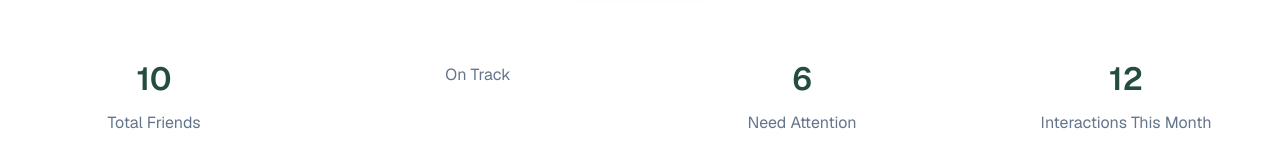
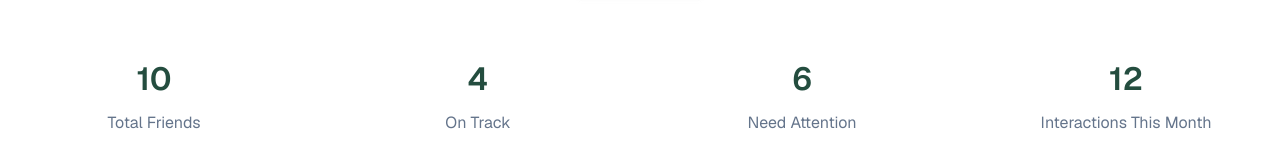
Before and after one commit to atik783505/A-07-keen-keeper, a React (Vite) app: page / in a window 1280 px wide. Shown: the part 322-475 px from the top of the page. Built offline with nearby package versions, Linux system fonts and the light colour scheme.

Commit message:
some typing mistake fix

```diff
--- a/src/Component/Stats/Stats.jsx
+++ b/src/Component/Stats/Stats.jsx
@@ -8,7 +8,7 @@ const Stats = () => {
                 <p className='text-[#64748B] text=[18px]'>Total Friends</p>
             </div>
             <div className='text-center space-y-2'>
-                <h2 className='text-[#244D3F] text-[32px] font-semibold'></h2>
+                <h2 className='text-[#244D3F] text-[32px] font-semibold'>4</h2>
                 <p className='text-[#64748B] text=[18px]'>On Track</p>
             </div>
             <div className='text-center space-y-2'>
```
